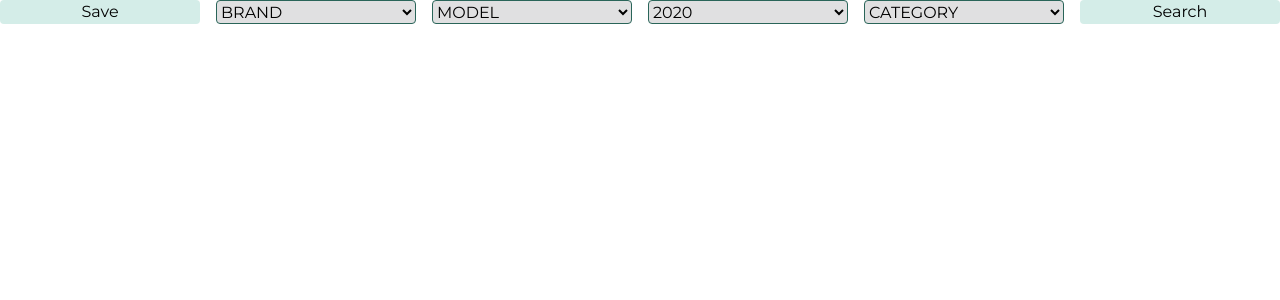
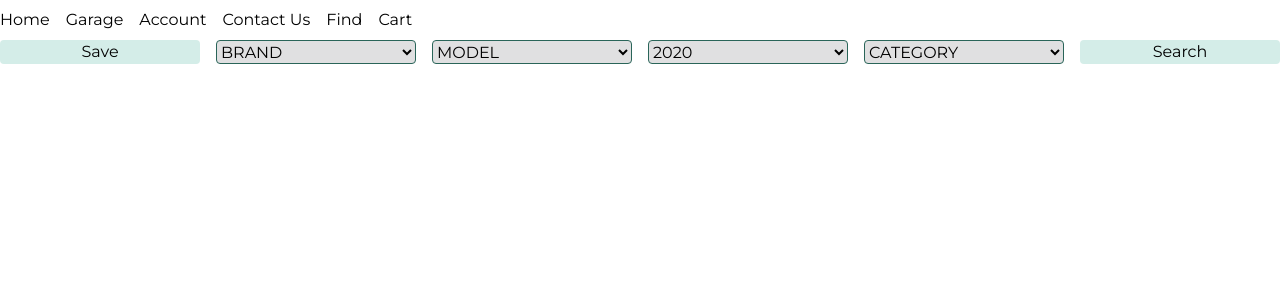
Before and after one commit to aryankarim/chakika-capstone-frontend-typescript, a React (Create React App) app: page /garage in a window 1280 px wide. Shown: the top 300 px of the page. Built offline with nearby package versions, Linux system fonts and the light colour scheme.

Commit message:
feat(Navbar): add navbar

```diff
--- a/src/App.tsx
+++ b/src/App.tsx
@@ -1,4 +1,5 @@
 import { BrowserRouter, Route, Routes } from "react-router-dom";
+import Layout from "./components/Layout";
 // import Entry from "./components/routes/Entry/Entry";
 import NotFound from "./components/routes/Errors/NotFound";
 import Garage from "./components/routes/GaragePage/Garage";
@@ -8,8 +9,10 @@ function App() {
   return (
     <BrowserRouter>
       <Routes>
-        <Route path="/" element={<Home />} />
-        <Route path="/garage" element={<Garage />} />
+        <Route element={<Layout />}>
+          <Route path="/" element={<Home />} />
+          <Route path="/garage" element={<Garage />} />
+        </Route>
         <Route path="*" element={<NotFound />} />
       </Routes>
     </BrowserRouter>
--- /dev/null
+++ b/src/components/Layout/Navbar.tsx
@@ -0,0 +1,20 @@
+import { Link } from "react-router-dom";
+
+const navItems = [
+  { pathName: "Home", href: "/" },
+  { pathName: "Garage", href: "/garage" },
+  { pathName: "Account", href: "/account" },
+  { pathName: "Contact Us", href: "/contact" },
+  { pathName: "Find", href: "/find" },
+  { pathName: "Cart", href: "/cart" },
+];
+
+export default function Navbar() {
+  return (
+    <nav className="container mx-auto flex items-center gap-4 h-10">
+      {navItems.map(({ pathName, href }) => {
+        return <Link to={href}>{pathName}</Link>;
+      })}
+    </nav>
+  );
+}
--- /dev/null
+++ b/src/components/Layout/index.tsx
@@ -0,0 +1,15 @@
+import { Outlet } from "react-router-dom";
+import Navbar from "./Navbar";
+
+export default function Layout({}: any) {
+  return (
+    <>
+      <header className="bg-white z-10 sticky top-0 left-0">
+        <Navbar />
+      </header>
+      <main>
+        <Outlet />
+      </main>
+    </>
+  );
+}
--- a/src/components/routes/GaragePage/Garage.tsx
+++ b/src/components/routes/GaragePage/Garage.tsx
@@ -22,7 +22,7 @@ export default function Garage() {
   const [savedCarState] = useState(false);
 
   return (
-    <div className="container mx-auto h-screen">
+    <div className="container mx-auto">
       <div className="grid grid-cols-6 gap-4 justify-center">
         <button className="rounded bg-chakikaLightGreen focus:outline-chakikaPurple">
           {savedCarState ? "remove" : "Save"}
--- a/src/components/routes/Homepage/Home.tsx
+++ b/src/components/routes/Homepage/Home.tsx
@@ -7,7 +7,11 @@ import About from "./About";
 export default function Home(): ReactElement {
   const ref = useRef<any>();
   return (
-    <Parallax pages={3} ref={ref} className="bg-chakikaDarkGreen">
+    <Parallax
+      pages={3}
+      ref={ref}
+      className="bg-chakikaDarkGreen !overflow- top-0"
+    >
       <ParallaxLayer offset={0} className="flex justify-center">
         <Header />
       </ParallaxLayer>
```
Also changed, not shown: tsconfig.json (+2 -8 lines).
